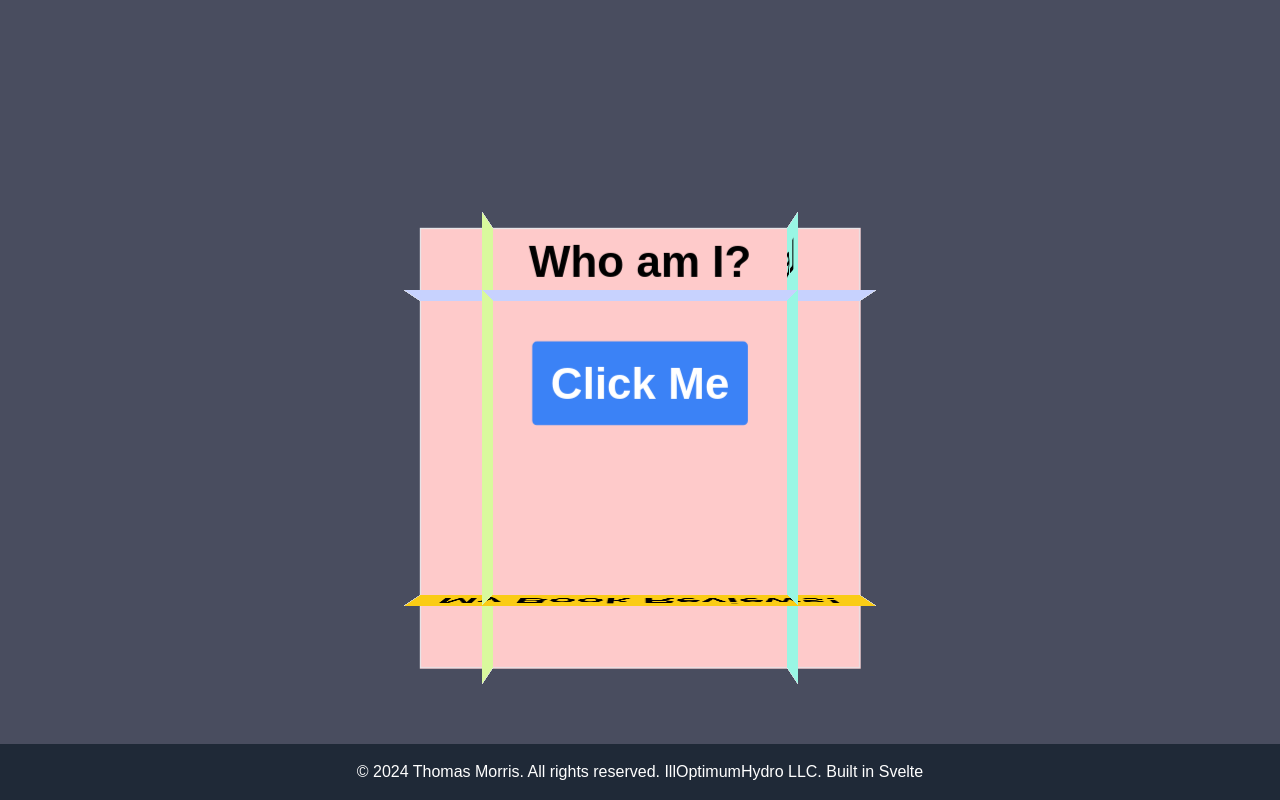
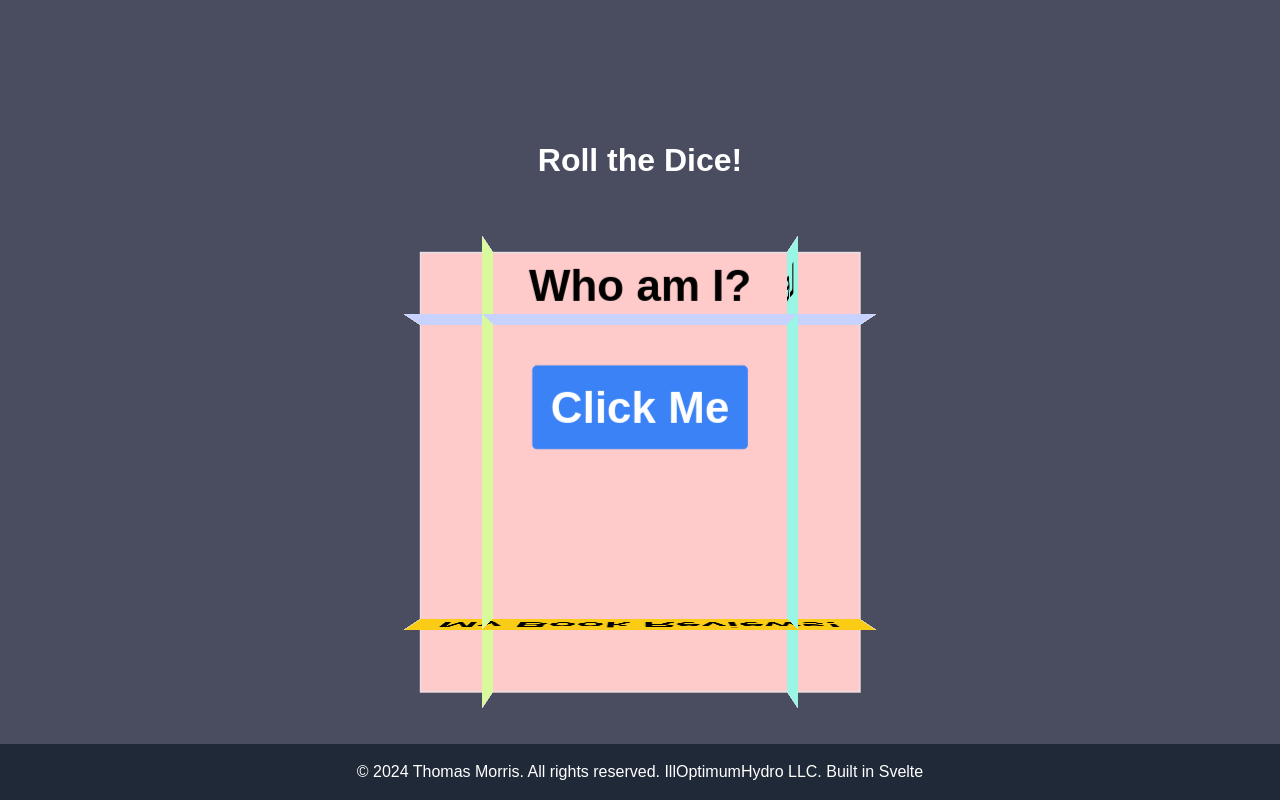
Before and after one commit to MoreNaruto/personal-website, a Svelte app: page / in a window 1280 px wide. Built offline with nearby package versions, Linux system fonts and the light colour scheme.

Commit message:
Fix scrolling

```diff
--- a/src/components/aboutMe/AboutMe.svelte
+++ b/src/components/aboutMe/AboutMe.svelte
@@ -39,7 +39,7 @@
 </style>
 
 <div class="container mx-auto my-10">
-    <div class="relative w-full h-96 overflow-hidden bg-white shadow-lg rounded-lg">
+    <div class="relative w-full h-full overflow-y-auto overflow-x-hidden bg-white shadow-lg rounded-lg">
         <div class="page-turn flex w-full h-full transform" style="transform: translateX(-{currentPage * 100}%)">
             {#each content as page, index}
                 <div class="w-full flex-shrink-0 p-10 prose max-w-full {index === 0 ? 'first-page' : ''}">
--- a/src/routes/Home.svelte
+++ b/src/routes/Home.svelte
@@ -37,7 +37,16 @@
     };
 </script>
 
+<style>
+    h1 {
+        font-size: revert;
+        font-weight: revert;
+        color: white;
+    }
+</style>
+
 <main class="flex flex-col items-center justify-center h-screen w-screen">
+    <h1>Roll the Dice!</h1>
     <Dice on:modalOpenClick={handleModalOpenClick}/>
     {#if showModal}
         <div class="fixed inset-0 h-screen bg-black bg-opacity-70 flex justify-center items-center z-10"
```
